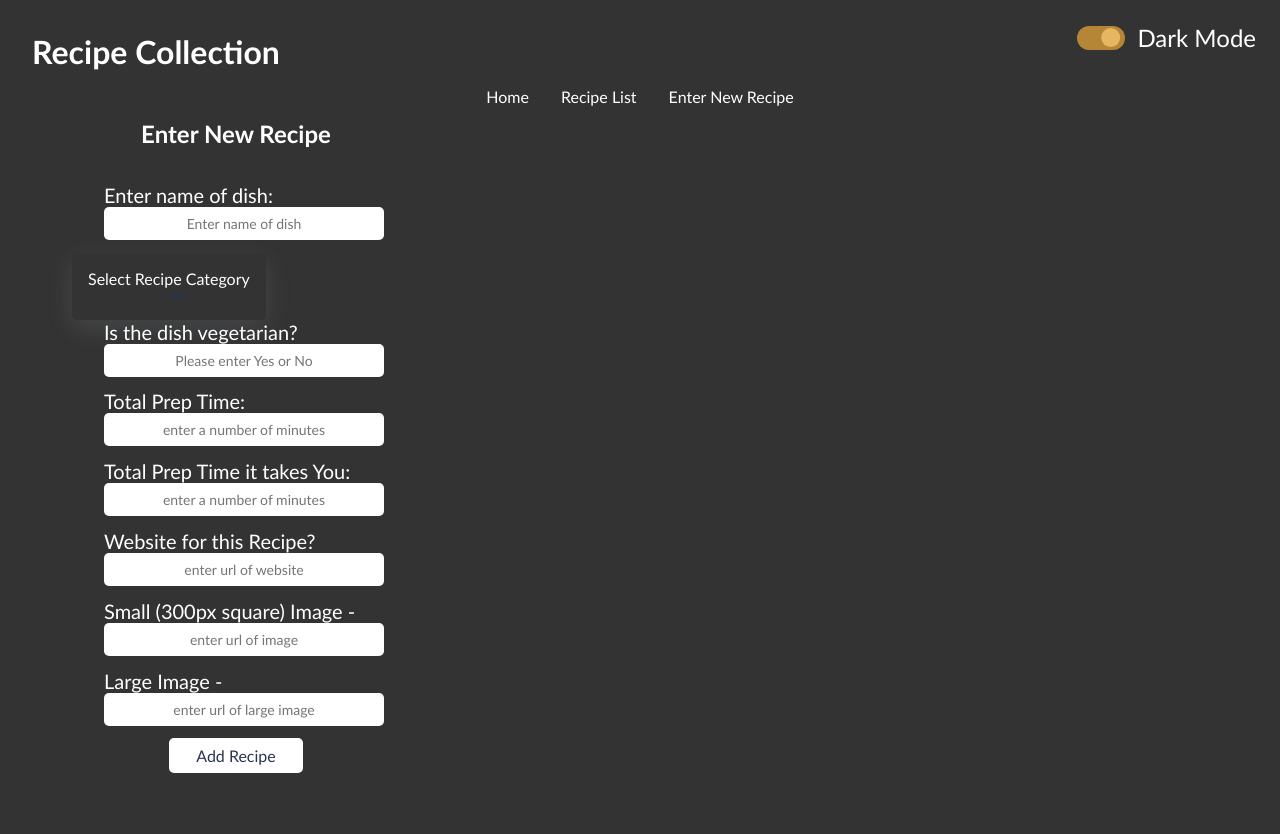
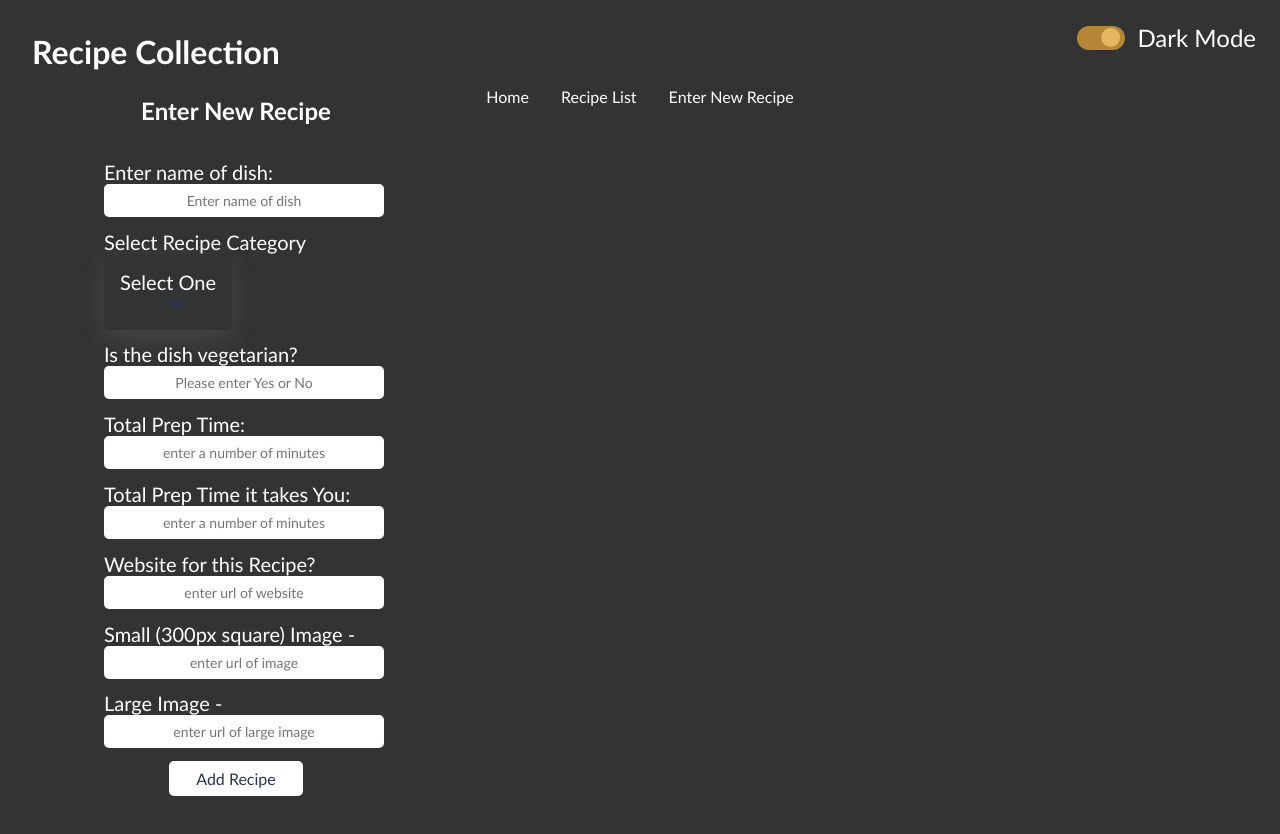
Before and after one commit to jawajamaa/react-project-recipe, a React (Create React App) app: page /NewRecipe in a window 1280 px wide. Shown: the top 834 px of the page. Built offline with nearby package versions, Linux system fonts and the light colour scheme; data requests are answered from the project's data file.

Commit message:
add new recipe successfully; form needs final styling

```diff
--- a/db.json
+++ b/db.json
@@ -120,6 +120,17 @@
       "url": "https://docs.google.com/document/d/15Re3AxpqKIKtM7u6dRoPf1-_fICcYNQA-r3mEILdtKo/edit",
       "thumb": "/images/300-square/brussels-sprouts-jez-timms-unsplash-300px.jpg",
       "image": "/images/1560-square/brussels-sprouts-jez-timms-unsplash.jpg"
+    },
+    {
+      "id": "13d7",
+      "name": "slop",
+      "category": "Snack",
+      "vegetarian": "No",
+      "prepTime": 10,
+      "myPrepTime": 9,
+      "url": "www.timryon.com",
+      "thumb": "img",
+      "image": "image"
     }
   ]
 }
--- a/src/App.js
+++ b/src/App.js
@@ -1,4 +1,5 @@
 import React from "react";
+import { BaseUrlProvider } from "./BaseUrlContext";
 import { ThemeProvider } from "./ThemeContext";
 import { RecipesProvider } from "./RecipesContext";
 import NavBar from "./components/NavBar";
@@ -6,22 +7,24 @@ import { Outlet } from "react-router-dom";
 import "./index.css";
 import "./App.css";
 
-const baseUrl = "http://localhost:4000/recipes/";
+// const baseUrl = "http://localhost:4000/recipes/";
 
 function App() {
 
 
     return(
+        <BaseUrlProvider>
             <ThemeProvider>
                 <RecipesProvider>
                     <NavBar />
                     <main>
                         <Outlet
-                            baseUrl = { baseUrl }
+                            // baseUrl = { baseUrl }
                         />
                     </main>
                 </RecipesProvider>
             </ThemeProvider>
+        </BaseUrlProvider>
     )
 };
 
--- a/src/BaseUrlContext.js
+++ b/src/BaseUrlContext.js
@@ -2,7 +2,7 @@ import { createContext, useContext, useState } from "react";
 
 const BaseUrlContext = createContext();
 
-export function BaseUrlProvider() {
+export function BaseUrlProvider({ children }) {
     const [baseUrl, setBaseUrl] = useState("http://localhost:4000/recipes/");
 
     return(
--- a/src/components/NewRecipe.js
+++ b/src/components/NewRecipe.js
@@ -1,7 +1,8 @@
 import { useState } from "react";
-import { useOutletContext } from "react-router-dom";
+// import { useOutletContext } from "react-router-dom";
+import { useBaseUrl } from "../BaseUrlContext";
+import { useRecipes } from "../RecipesContext";
 import { useTheme } from "../ThemeContext";
-import { useRecipes } from "../RecipesContext";
 import Dropdown from "./Dropdown/Dropdown";
 import DropdownItem from "./Dropdown/DropdownItem";
 import "./NewRecipe.css";
@@ -29,7 +30,8 @@ function NewRecipe() {
         image
         } = formData;
 
-    const baseUrl = useOutletContext();
+    const { baseUrl } = useBaseUrl();
+    // const baseUrl = useOutletContext();
     const { isDark } = useTheme();
     const { recipes, setRecipes } = useRecipes();
 
@@ -46,6 +48,8 @@ function NewRecipe() {
 
     function handleSubmit(evt) {
         evt.preventDefault();
+        console.log(evt)
+        console.log(baseUrl)
         fetch(baseUrl, {
             method: "POST",
             headers: {
@@ -80,8 +84,12 @@ function NewRecipe() {
 
     const foodCategories = ["Appetizer", "Breakfast", "Desert", "Dinner", "Lunch", "Snack"]
 
-    function onHandleClick(children) {
-        console.log(children)
+    function onHandleClick(selectedCategory) {
+        console.log(selectedCategory)
+        setFormData({
+            ...formData,
+            "category": selectedCategory
+        });
 
     }
 
@@ -101,10 +109,11 @@ function NewRecipe() {
                             onChange = { handleChange }
                         />
                         </label>
+                        <label>Select Recipe Category
                             <div className = "dropdown">
                                 <Dropdown
-                                // buttonText = "Select"
-                                buttonText = "Select Recipe Category"
+                                    buttonText = {!category ? "Select One" : category}
+                                    // buttonText = "Select One"
                                     content = {
                                         <>
                                             {foodCategories.map(meal => (
@@ -119,6 +128,10 @@ function NewRecipe() {
                                     }
                                 />
                             </div>
+                            {/* <input>
+                                value = { category }>
+                            </input> */}
+                        </label>
                         {/* <label>Dish Category:
                         <input
                             type = "text"
```
Lines whose indentation alone changed are shown as unchanged.
